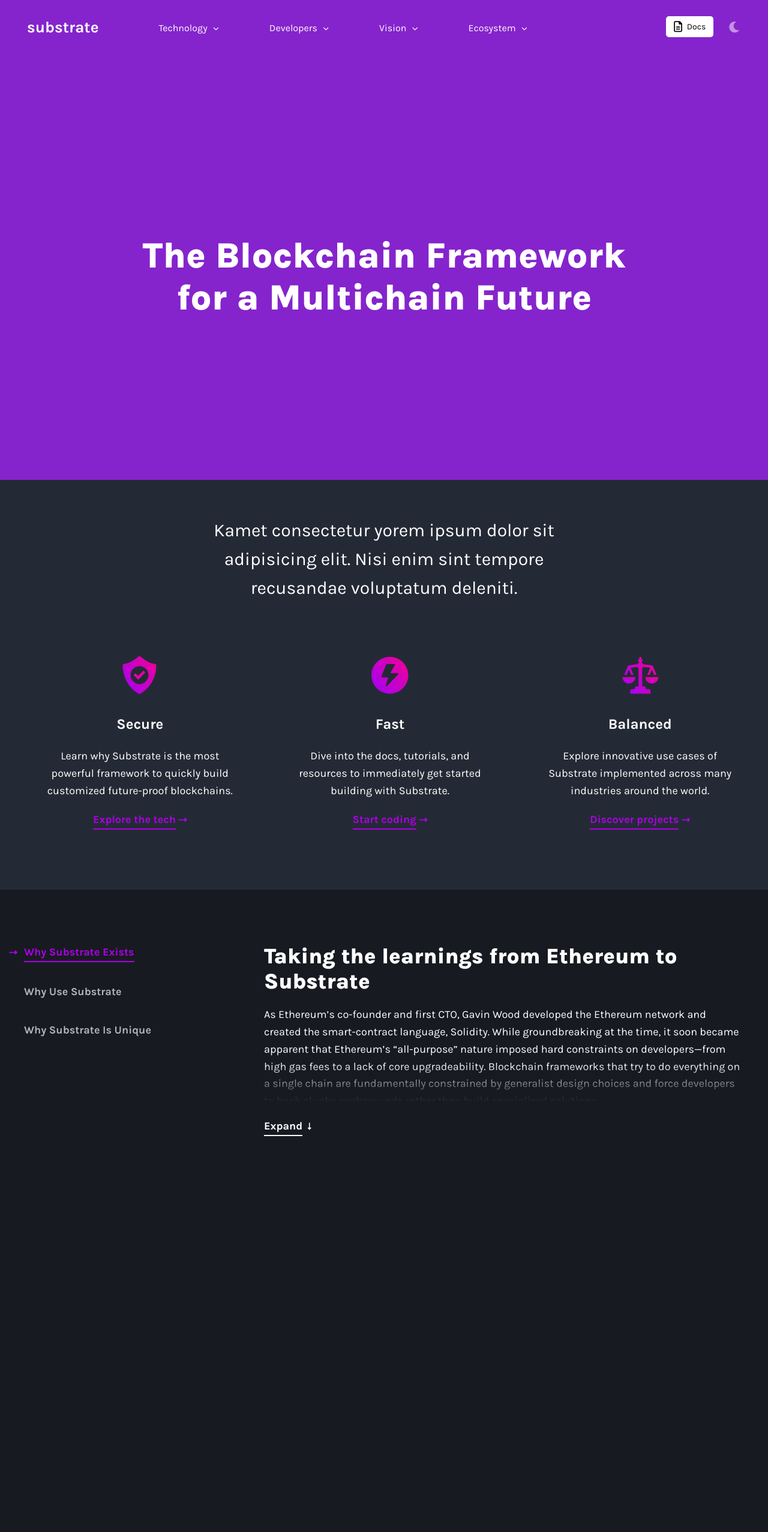
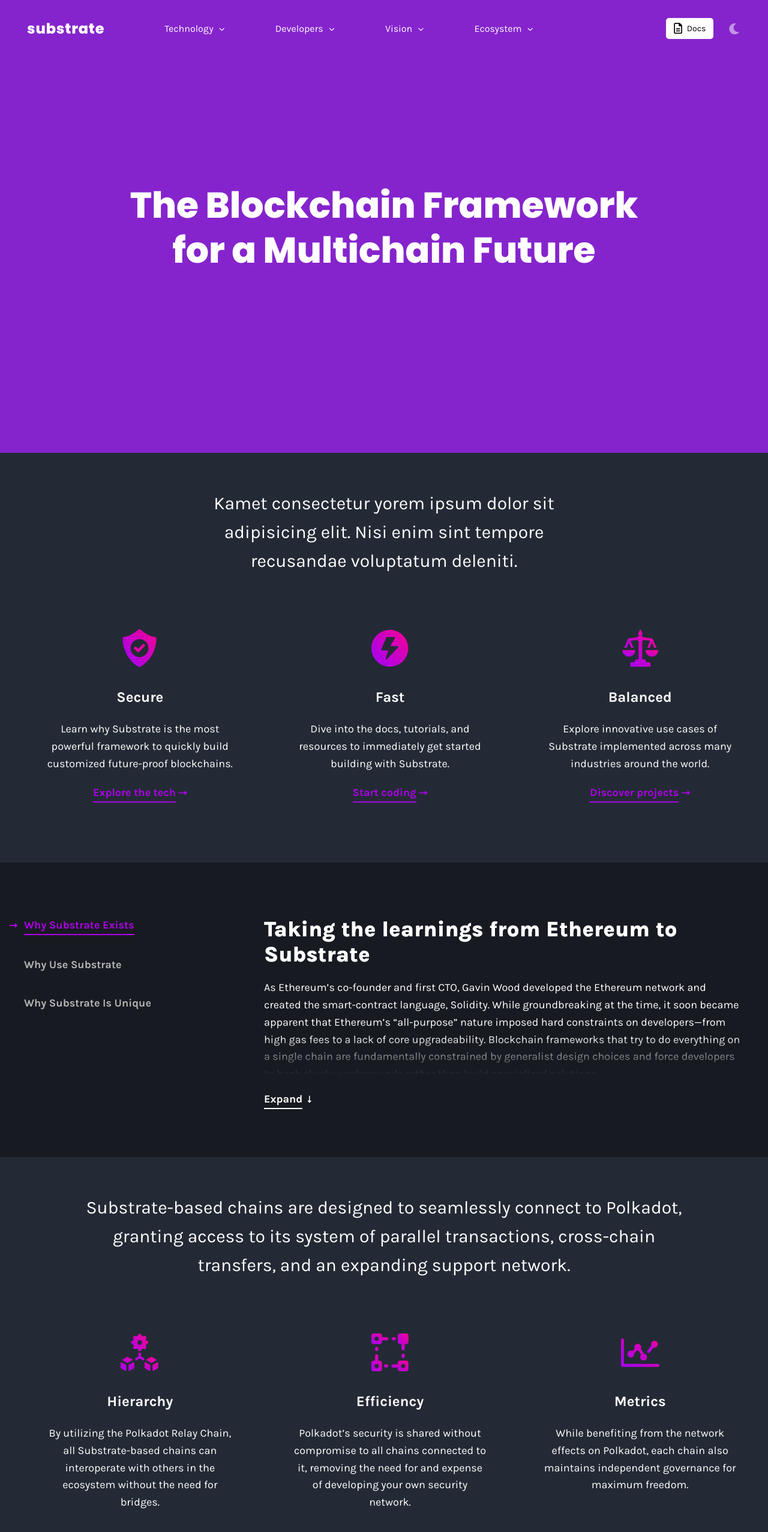
Before and after one commit to jonnynoone/substrate, a plain HTML site: page index.html in a window 1280 px wide. Shown: the whole page at 60% size. Before the commit the page ends 1974 px from the top, so only its background shows below. Drawn offline with Linux system fonts and the light colour scheme.

Commit message:
consolidation

```diff
--- a/css/style.css
+++ b/css/style.css
@@ -6,6 +6,7 @@
 
 /* ----- FONTS ----- */
 @import url('https://fonts.googleapis.com/css2?family=Karla:wght@300;400;700;800&display=swap');
+@import url('https://fonts.googleapis.com/css2?family=Poppins:wght@800&display=swap');
 
 /* -------------------------------------- */
 /* BASIC SETUP */
@@ -118,7 +119,7 @@ h3 {
 /* HEADER */
 /* -------------------------------------- */
 header {
-    min-height: 800px;
+    /* min-height: 800px; */
     background-color: rgb(133,36,204);
 }
 
@@ -128,8 +129,10 @@ header {
 
 .top-bar .logo {
     float: left;
-    font-size: 130%;
+    font-size: 120%;
     font-weight: 700;
+    letter-spacing: 0.8px;
+    font-family: 'Poppins', 'Karla', sans-serif;
 }
 
 .top-bar nav {
@@ -139,7 +142,7 @@ header {
 
 .main-nav {
     float: left;
-    margin-top: 2px;
+    margin-top: 3px;
 }
 
 .main-nav li {
@@ -162,7 +165,7 @@ header {
 
 .page-options {
     float: right;
-    margin-top: 2px;
+    margin-top: 5px;
 }
 
 .page-options a {
@@ -206,8 +209,10 @@ header {
 
 header h1 {
     margin: 0 auto;
-    padding-top: 300px;
     max-width: 900px;
+    padding: 210px 20px 300px;
+    line-height: 125%;
+    font-family: 'Poppins', 'Karla', sans-serif;
 }
 
 /* -------------------------------------- */
@@ -313,11 +318,6 @@ header h1 {
     font-size: 70%;
 }
 
-/* .section-faq > i.fas {
-    font-size: 70%;
-    color: #AD00E8;
-} */
-
 .section-faq h2 {
     max-width: 780px;
 }
@@ -340,3 +340,10 @@ header h1 {
     margin-left: 3px;
     vertical-align: middle;
 }
+
+/* -------------------------------------- */
+/* MORE FEATURES */
+/* -------------------------------------- */
+.section-features .wide-copy {
+    max-width: 1000px;
+}
--- a/index.html
+++ b/index.html
@@ -105,6 +105,37 @@
             </div>
         </div>
     </section>
+
+    <section class="section-features bg-gray align-center">
+        <div class="row">
+            <p class="main-copy wide-copy">
+                Substrate-based chains are designed to seamlessly connect to Polkadot, granting access to its system of parallel transactions, cross-chain transfers, and an expanding support network.
+            </p>
+        </div>
+
+        <div class="row feature-boxes">
+            <a class="feature-box" href="#">
+                <img src="img/hierarchy.svg" alt="Hierarchy">
+
+                <h3>Hierarchy</h3>
+                <p>By utilizing the Polkadot Relay Chain, all Substrate-based chains can interoperate with others in the ecosystem without the need for bridges.</p>
+            </a>
+
+            <a class="feature-box" href="#">
+                <img src="img/efficiency.svg" alt="Efficiency">
+
+                <h3>Efficiency</h3>
+                <p>Polkadot’s security is shared without compromise to all chains connected to it, removing the need for and expense of developing your own security network.</p>
+            </a>
+
+            <a class="feature-box" href="#">
+                <img src="img/metrics.svg" alt="Metrics">
+
+                <h3>Metrics</h3>
+                <p>While benefiting from the network effects on Polkadot, each chain also maintains independent governance for maximum freedom.</p>
+            </a>
+        </div>
+    </section>
 </body>
 
 </html>
```
Also changed, not shown: img/efficiency.svg (added), img/hierarchy.svg (added), img/metrics.svg (added).
